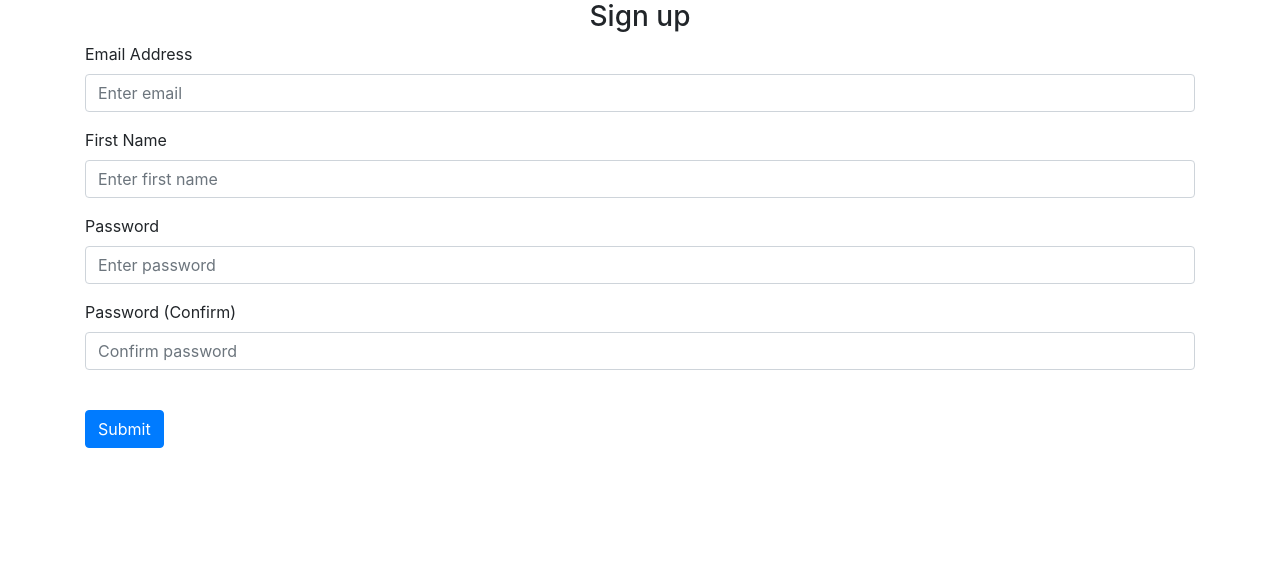
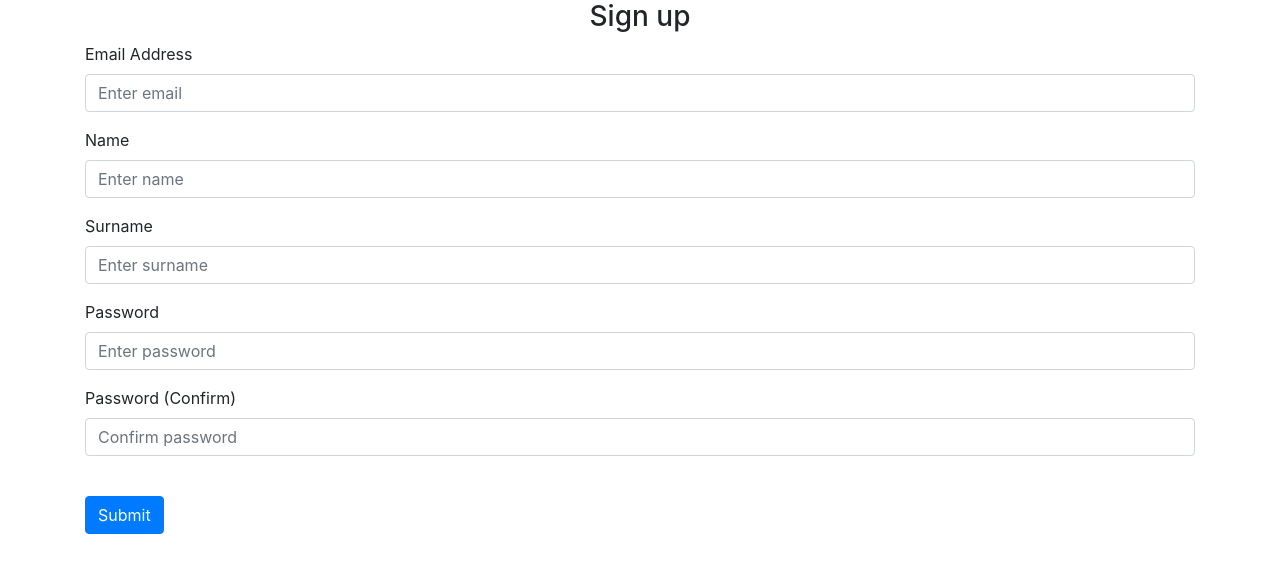
Before and after one commit to Gelateria-di-Berna/ERP-System, a Flask app: page /sign-up in a window 1280 px wide. Shown: the part 56-629 px from the top of the page. Run offline with Flask 3, Linux system fonts and the light colour scheme; some libraries are stand-ins or nearby versions.

Commit message:
Implemented name and surname

```diff
--- a/website/auth.py
+++ b/website/auth.py
@@ -34,7 +34,8 @@ def logout():
 def sign_up():
     if request.method == "POST":
         email =  request.form.get("email")
-        first_name = request.form.get("firstName")
+        name = request.form.get("name")
+        surname = request.form.get("surname")
         password1 = request.form.get("password1")
         password2 = request.form.get("password2")
 
@@ -44,15 +45,17 @@ def sign_up():
             flash("Email already exists.", category="error")
         elif len(email) < 4:
             flash("Email must be greather than 4 characters.", category="error")
-        elif len(first_name) < 2:
-            flash("First name must be greather than 2 characters.", category="error")
+        elif len(name) < 2:
+            flash("Name must be greather than 2 characters.", category="error")
+        elif len(surname) < 2:
+            flash("Surname must be greather than 2 characters.", category="error")
         elif password1 != password2:
             flash("Passwords don't match", category="error")
         elif len(password1) < 7:
             flash("Passwords must be at least characters", category="error")
         else:
             # add user to database
-            new_user = User(email=email, first_name=first_name, password=generate_password_hash(password1))
+            new_user = User(email=email, name=name, surname=surname, password=generate_password_hash(password1))
             db.session.add(new_user)
             db.session.commit()
             login_user(user, remember=True)
--- a/website/models.py
+++ b/website/models.py
@@ -11,8 +11,9 @@ class Note(db.Model):
 class User(db.Model, UserMixin):
     id = db.Column(db.Integer, primary_key=True)
     email = db.Column(db.String(150), unique=True)
+    name = db.Column(db.String(150))
+    surname = db.Column(db.String(150))
     password = db.Column(db.String(150))
-    first_name = db.Column(db.String(150))
     notes = db.relationship("Note")
 
 # #GdB
--- a/website/templates/home.html
+++ b/website/templates/home.html
@@ -1,5 +1,5 @@
 {% extends "base.html" %} {% block title %}Home{% endblock %} {% block content%}
-<h1 align="center">Notes</h1>
+<h1 align="center"> Hello {{user.surname}}</h1>
 <ul class="list-group list-group-flush" id="notes">
   {% for note in user.notes %}
   <li class="list-group-item">
--- a/website/templates/sign-up.html
+++ b/website/templates/sign-up.html
@@ -14,13 +14,23 @@
         />
     </div>
     <div class = "form-group">
-        <label for = "firstName"> First Name </label>
+        <label for = "name"> Name </label>
         <input
             type = "text"
             class = "form-control"
-            id = "firstName"
-            name = "firstName"
-            placeholder = "Enter first name"
+            id = "name"
+            name = "name"
+            placeholder = "Enter name"
+        />
+    </div>
+    <div class = "form-group">
+        <label for = "surname"> Surname </label>
+        <input
+            type = "text"
+            class = "form-control"
+            id = "surname"
+            name = "surname"
+            placeholder = "Enter surname"
         />
     </div>
     <div class = "form-group">
```
